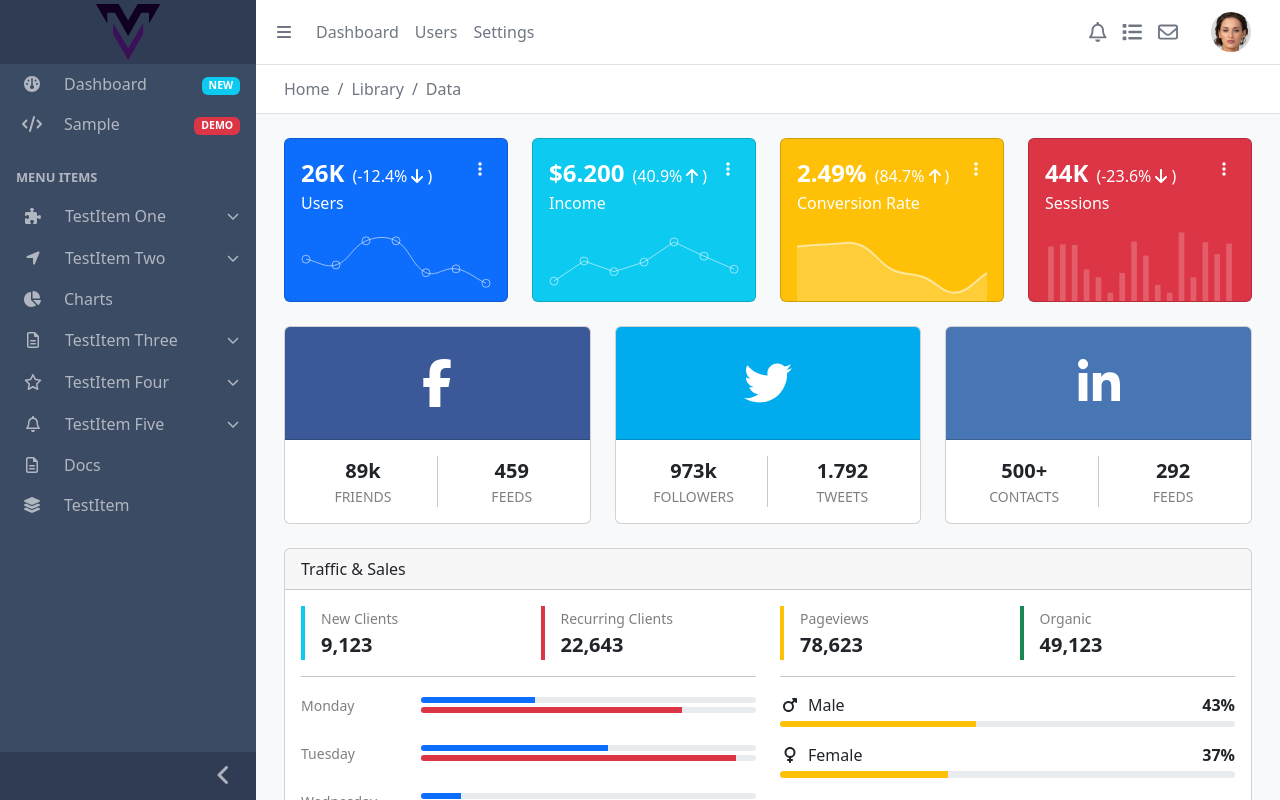
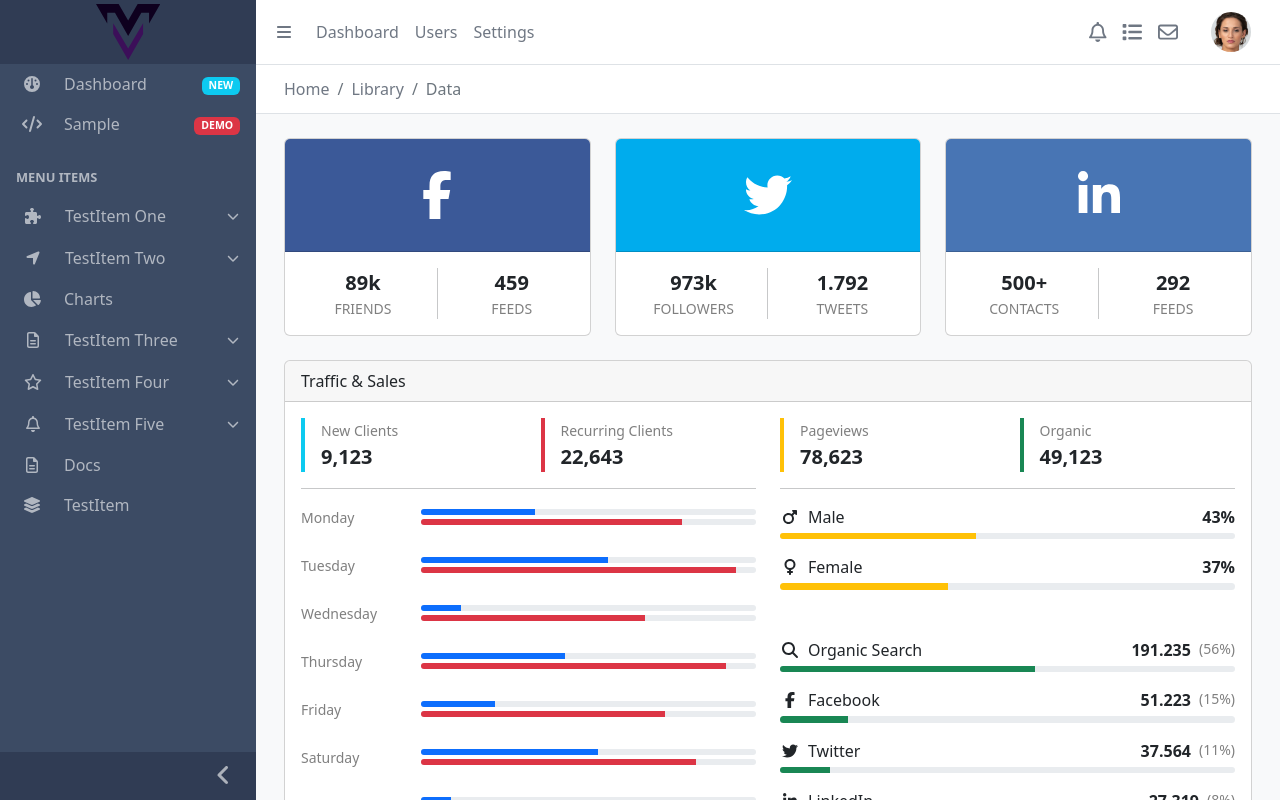
Before and after one commit to mushfiqweb/voyce.me.dashboard, a Next.js app: page / in a window 1280 px wide. Shown: the top 800 px of the page. Built offline with nearby package versions, Linux system fonts and the light colour scheme.

Commit message:
needed fix

```diff
--- a/src/pages/index.tsx
+++ b/src/pages/index.tsx
@@ -45,7 +45,7 @@ const random = (min: number, max: number) => Math.floor(Math.random() * (max - m
 const Home: NextPage = () => (
   <AdminLayout>
     <div className="row">
-      <div className="col-sm-6 col-lg-3">
+      {/* <div className="col-sm-6 col-lg-3">
         <Card bg="primary" text="white" className="mb-4">
           <Card.Body className="pb-0 d-flex justify-content-between align-items-start">
             <div>
@@ -370,7 +370,7 @@ const Home: NextPage = () => (
             />
           </div>
         </Card>
-      </div>
+      </div> */}
     </div>
 
     {/* <Card className="mb-4">
```
